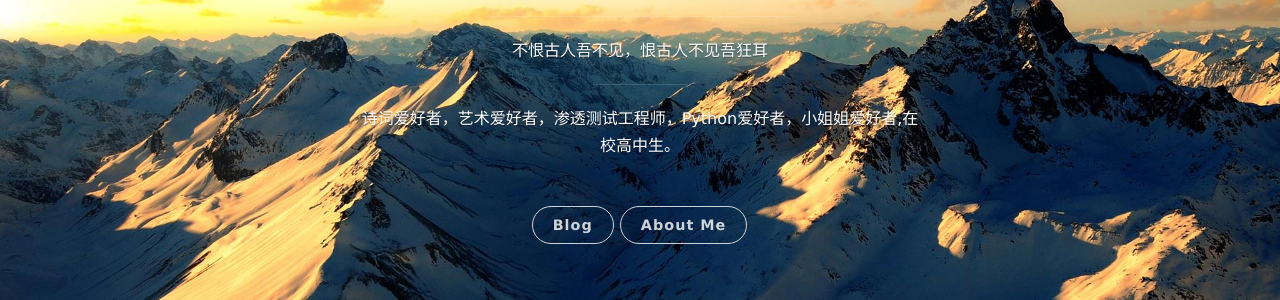
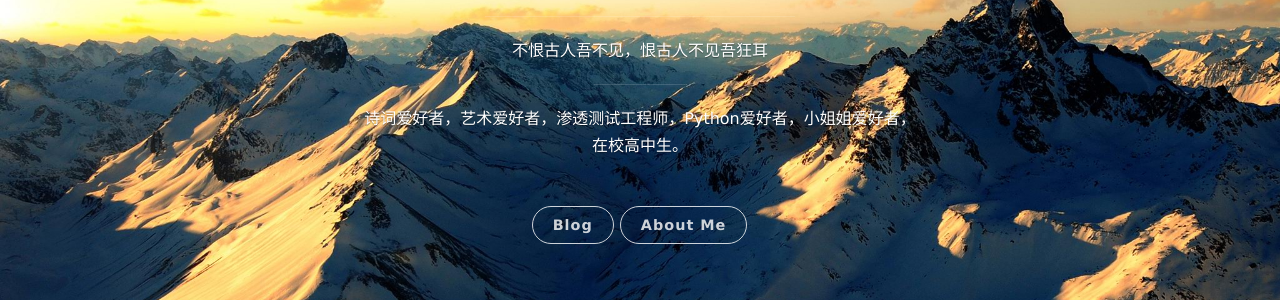
Before and after one commit to linusboyle/linusboyle.cn, a Jekyll site: the page built from index.html, in a window 1280 px wide. Shown: the part 372-672 px from the top of the page. Built offline with Jekyll 4.4.1, drawn with Linux system fonts in a browser that asks for light colours; nearby versions of some CDN libraries; the list of posts is cut into pages by our own code.

```diff
--- a/_config.yml
+++ b/_config.yml
@@ -1,7 +1,7 @@
 # Basic
 title: DA1SY
 subtitle: 偏有宸机
-welcome_message: 诗词爱好者，艺术爱好者，渗透测试工程师，Python爱好者，小姐姐爱好者,在校高中生。
+welcome_message: 诗词爱好者，艺术爱好者，渗透测试工程师，Python爱好者，小姐姐爱好者，在校高中生。
 description: 不恨古人吾不见，恨古人不见吾狂耳
 creator: <a href="https://github.com/da1sy">@DA1SY</a>
 
@@ -43,7 +43,7 @@ social:
     #twitter: onevcat
     #facebook: boyle.linus.5
     #gplus: 106875862514148562818
-    mail: lda1sy@foxmail.com/oneda1sy@outlook.com
+    mail: oneda1sy@outlook.com
     QQ: 3078187521
 
 # Google Analytics
```
